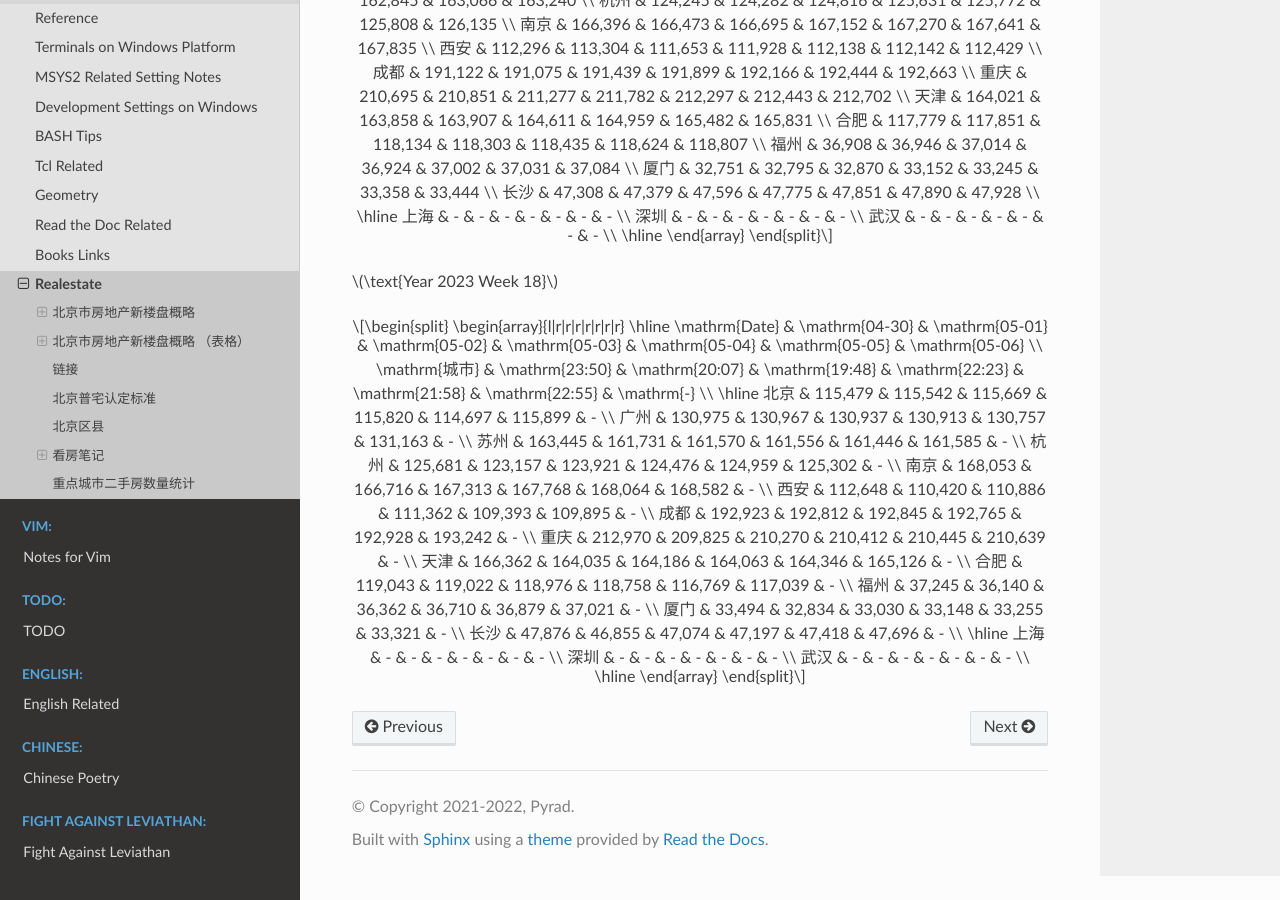
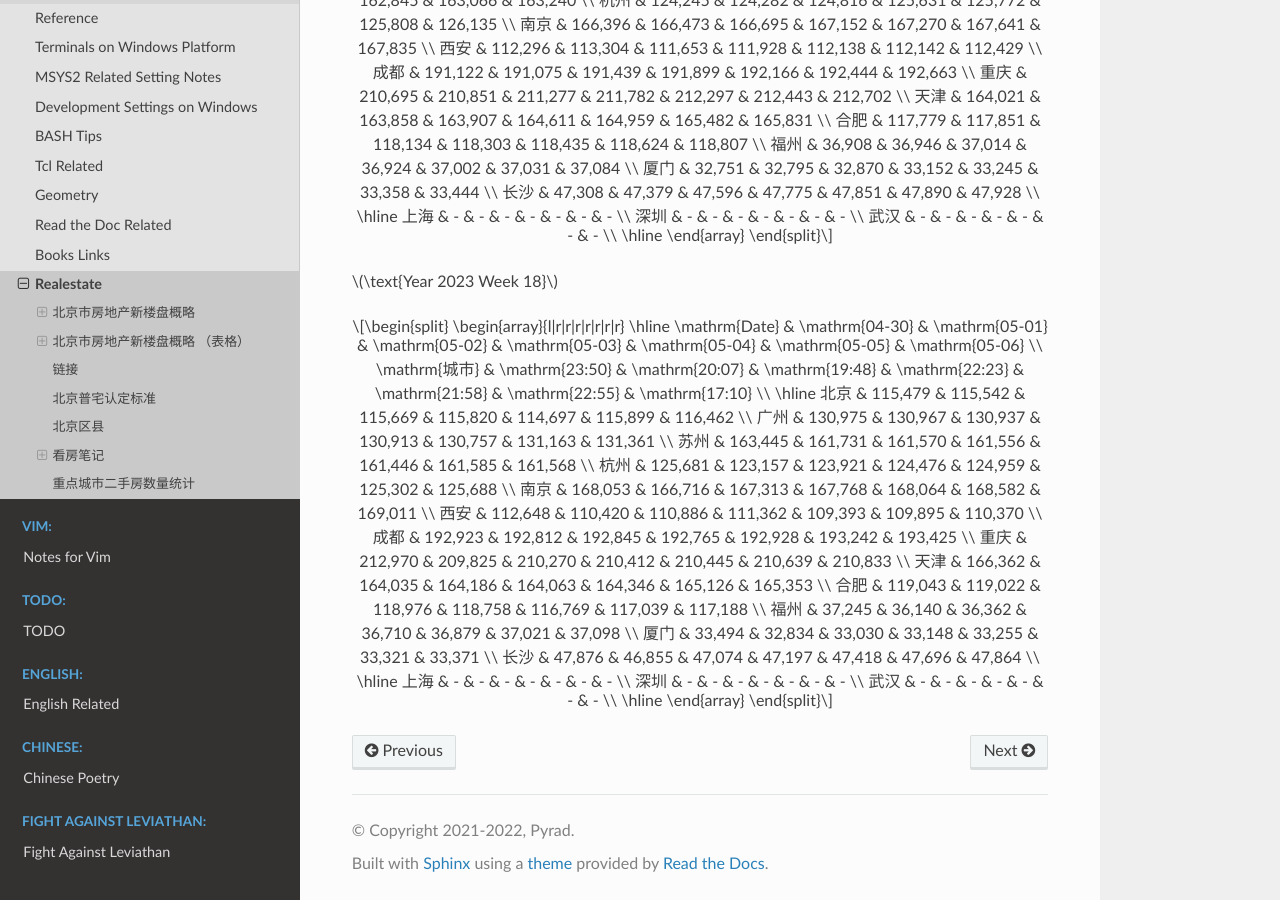
Before and after one commit to Pyrad/pyradnotes, a Sphinx documentation site: the page built from source/Notes/realestate.md, in a window 1280 px wide and 900 px high, scrolled down 13525 px. Built offline with Sphinx 7.4.7 and the Read the Docs theme 2.0.0, drawn with Linux system fonts in a browser that asks for light colours; a script that is not in the unit is left out.

Commit message:
Realestate Update resale numbers 2023-05-06

```diff
--- a/source/Notes/realestate.md
+++ b/source/Notes/realestate.md
@@ -689,21 +689,21 @@ $$
 \begin{array}{l|r|r|r|r|r|r|r}
 \hline
 \mathrm{Date} & \mathrm{04-30} & \mathrm{05-01} & \mathrm{05-02} & \mathrm{05-03} & \mathrm{05-04} & \mathrm{05-05} & \mathrm{05-06} \\
-\mathrm{城市} & \mathrm{23:50} & \mathrm{20:07} & \mathrm{19:48} & \mathrm{22:23} & \mathrm{21:58} & \mathrm{22:55} & \mathrm{-} \\
+\mathrm{城市} & \mathrm{23:50} & \mathrm{20:07} & \mathrm{19:48} & \mathrm{22:23} & \mathrm{21:58} & \mathrm{22:55} & \mathrm{17:10} \\
 \hline
-北京 & 115,479 & 115,542 & 115,669 & 115,820 & 114,697 & 115,899 & - \\
-广州 & 130,975 & 130,967 & 130,937 & 130,913 & 130,757 & 131,163 & - \\
-苏州 & 163,445 & 161,731 & 161,570 & 161,556 & 161,446 & 161,585 & - \\
-杭州 & 125,681 & 123,157 & 123,921 & 124,476 & 124,959 & 125,302 & - \\
-南京 & 168,053 & 166,716 & 167,313 & 167,768 & 168,064 & 168,582 & - \\
-西安 & 112,648 & 110,420 & 110,886 & 111,362 & 109,393 & 109,895 & - \\
-成都 & 192,923 & 192,812 & 192,845 & 192,765 & 192,928 & 193,242 & - \\
-重庆 & 212,970 & 209,825 & 210,270 & 210,412 & 210,445 & 210,639 & - \\
-天津 & 166,362 & 164,035 & 164,186 & 164,063 & 164,346 & 165,126 & - \\
-合肥 & 119,043 & 119,022 & 118,976 & 118,758 & 116,769 & 117,039 & - \\
-福州 & 37,245 & 36,140 & 36,362 & 36,710 & 36,879 & 37,021 & - \\
-厦门 & 33,494 & 32,834 & 33,030 & 33,148 & 33,255 & 33,321 & - \\
-长沙 & 47,876 & 46,855 & 47,074 & 47,197 & 47,418 & 47,696 & - \\
+北京 & 115,479 & 115,542 & 115,669 & 115,820 & 114,697 & 115,899 & 116,462 \\
+广州 & 130,975 & 130,967 & 130,937 & 130,913 & 130,757 & 131,163 & 131,361 \\
+苏州 & 163,445 & 161,731 & 161,570 & 161,556 & 161,446 & 161,585 & 161,568 \\
+杭州 & 125,681 & 123,157 & 123,921 & 124,476 & 124,959 & 125,302 & 125,688 \\
+南京 & 168,053 & 166,716 & 167,313 & 167,768 & 168,064 & 168,582 & 169,011 \\
+西安 & 112,648 & 110,420 & 110,886 & 111,362 & 109,393 & 109,895 & 110,370 \\
+成都 & 192,923 & 192,812 & 192,845 & 192,765 & 192,928 & 193,242 & 193,425 \\
+重庆 & 212,970 & 209,825 & 210,270 & 210,412 & 210,445 & 210,639 & 210,833 \\
+天津 & 166,362 & 164,035 & 164,186 & 164,063 & 164,346 & 165,126 & 165,353 \\
+合肥 & 119,043 & 119,022 & 118,976 & 118,758 & 116,769 & 117,039 & 117,188 \\
+福州 & 37,245 & 36,140 & 36,362 & 36,710 & 36,879 & 37,021 & 37,098 \\
+厦门 & 33,494 & 32,834 & 33,030 & 33,148 & 33,255 & 33,321 & 33,371 \\
+长沙 & 47,876 & 46,855 & 47,074 & 47,197 & 47,418 & 47,696 & 47,864 \\
 \hline
 上海 & - & - & - & - & - & - & - \\
 深圳 & - & - & - & - & - & - & - \\
```
